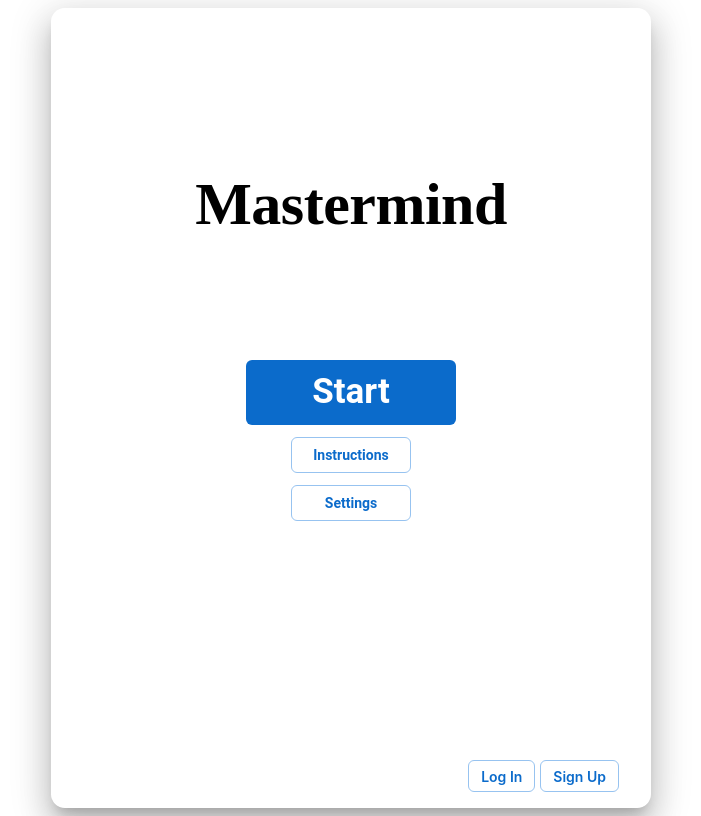
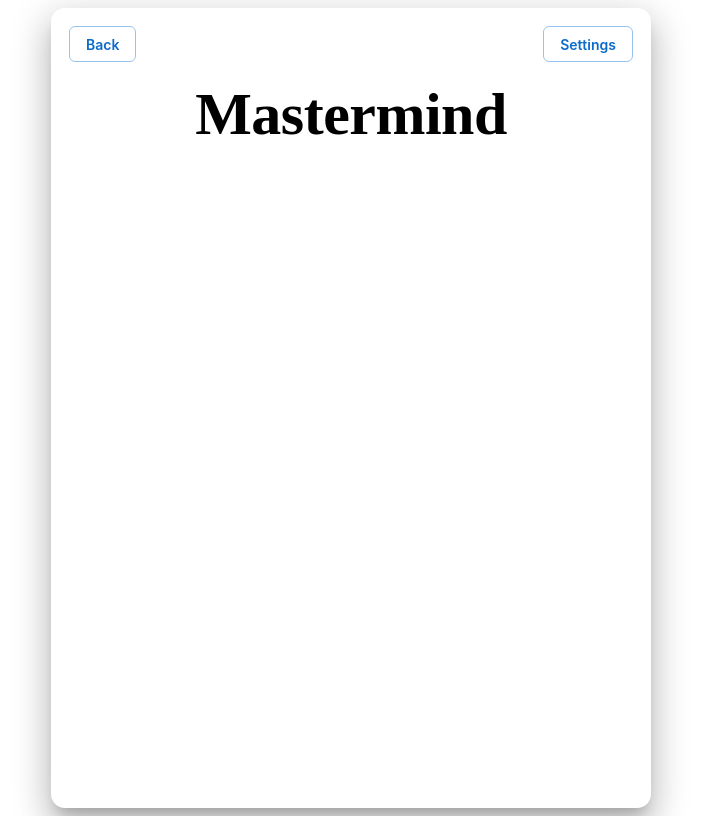
Before and after one commit to tthcodes/Mastermind, a React app: page /play in a window 1280 px wide. Shown: the whole page, without its empty margins (289-990 px from the left). Built offline with nearby package versions, Linux system fonts and the light colour scheme.

Commit message:
Began Play Page

```diff
--- a/src/client/App.jsx
+++ b/src/client/App.jsx
@@ -2,6 +2,8 @@
 import { Routes, Route } from 'react-router-dom';
 //Use dynamic imports using React.lazy for components associated with routes
 const Home = lazy(() => import('./components/Home'))
+const Play = lazy(() => import('./components/Play'))
+
 
 const App = () => {
   return (
@@ -10,10 +12,9 @@
         <Route path='/' element={<Home />} />
         <Route path='/login' element={<Home />} />
         <Route path='/signup' element={<Home />} />
-        <Route path='/play' element={<Home />} />
+        <Route path='/play' element={<Play />} />
         <Route path='/settings' element={<Home />} />
         <Route path='/instructions' element={<Home />} />
-
       </Routes>
     </Suspense>
   );
--- a/src/client/components/Home.jsx
+++ b/src/client/components/Home.jsx
@@ -2,7 +2,7 @@
 import { Button } from '@mui/joy'
 import { useNavigate } from 'react-router-dom'
 import React from 'react'
-import boxStyle from '../styling/boxStyle'
+import boxStyle from '../styling/BoxStyle'
 import buttonBoxStyle from '../styling/buttonBoxStyle'
 
 const Home = () => {
--- a/src/client/components/Play.jsx
+++ b/src/client/components/Play.jsx
@@ -0,0 +1,42 @@
+import { Box, Typography, List, ListItem, ListItemText } from '@mui/material'
+import { Button } from '@mui/joy'
+import { useNavigate } from 'react-router-dom'
+import React, { useState, useEffect } from 'react'
+import boxStyle from '../styling/BoxStyle'
+
+const Play = () => {
+  const navigate = useNavigate();
+  const [guess, setGuess] = useState([]);
+
+  return (
+    <Box sx={boxStyle}>
+      <Box sx={{
+        display: 'flex',
+        justifyContent: 'space-between',
+        width: '94%',
+        marginTop: '3%',
+        mb: 3
+      }}>
+        <Button variant="outlined" sx={{ alignSelf: 'flex-start' }} onClick={() => navigate('/instructions')}>
+          Back
+        </Button>
+        <Button variant="outlined" sx={{ alignSelf: 'flex-end' }}>
+          Settings
+        </Button>
+      </Box>
+      <Typography variant="h2" component="h1" sx={{
+        color: 'black',
+        fontWeight: 'bold',
+        textAlign: 'center',
+        marginTop: 10,
+        fontFamily: 'bungee',
+        flexGrow: 1,
+        mt: -1
+        }}>
+        Mastermind
+      </Typography>
+    </Box>
+  );
+};
+
+export default Play
--- /dev/null
+++ b/src/client/contexts/GameContext.jsx
@@ -0,0 +1,4 @@
+import React, { createContext, useContext, useState } from 'react';
+
+//Create context
+const GameContext = createContext();
```
Also changed, not shown: src/server/server.js (+9 -2 lines).
